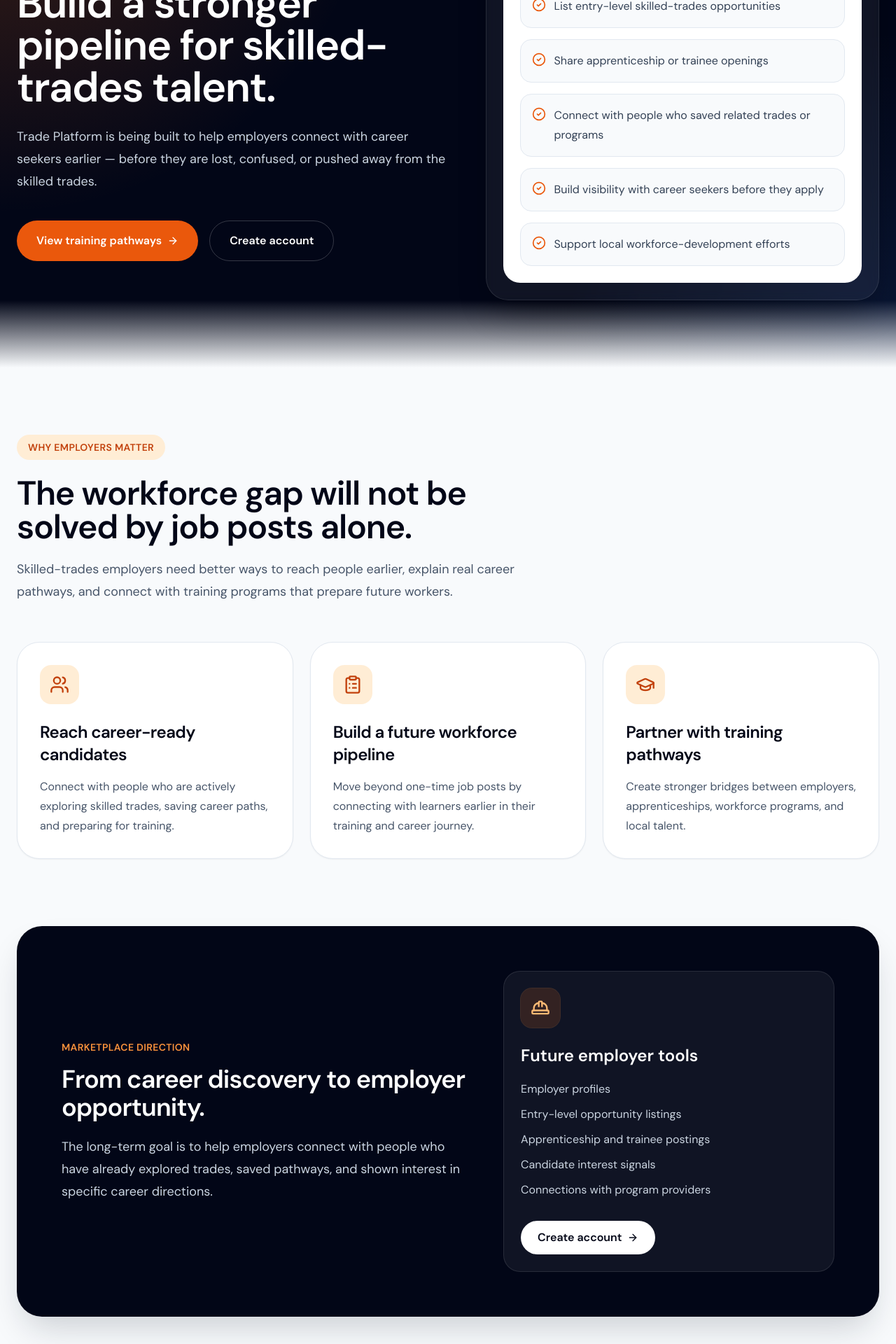
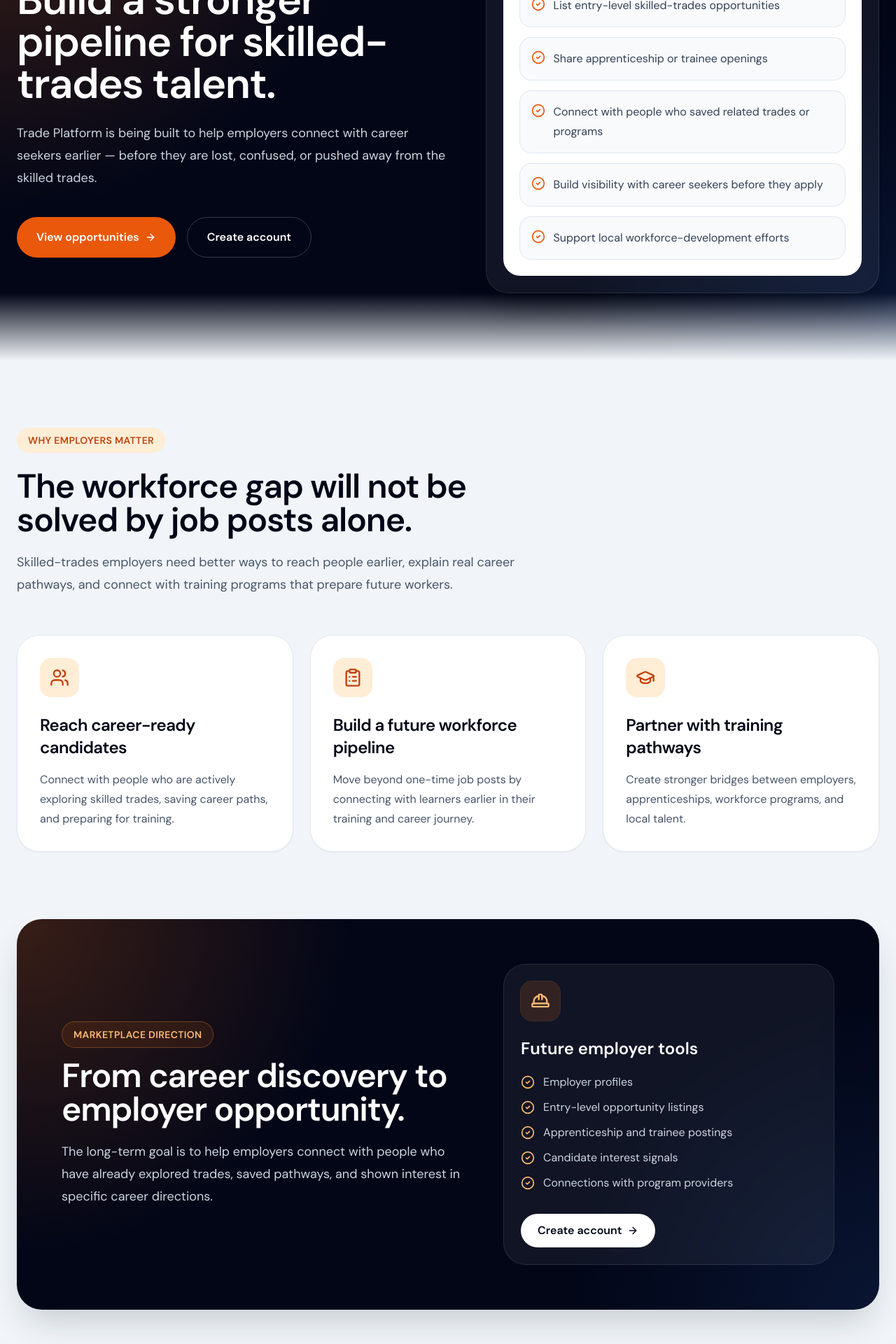
Before and after one commit to sashadman/forge, a Next.js app: page /for-employers in a window 1280 px wide. Shown: the part 320-2240 px from the top of the page at 70% size. Built offline with nearby package versions, Linux system fonts and the light colour scheme; no server answers.

Commit message:
Refactor for employers page to shared design system

```diff
--- a/app/for-employers/page.tsx
+++ b/app/for-employers/page.tsx
@@ -48,51 +48,49 @@ const employerUseCases = [
   'Support local workforce-development efforts',
 ]
 
+const futureTools = [
+  'Employer profiles',
+  'Entry-level opportunity listings',
+  'Apprenticeship and trainee postings',
+  'Candidate interest signals',
+  'Connections with program providers',
+]
+
 export default function ForEmployersPage() {
   return (
-    <main className="min-h-screen bg-slate-50 text-slate-950">
+    <main className="page-shell">
       <SiteNavbar />
 
-      <section className="relative overflow-hidden bg-slate-950 text-white">
-        <div className="absolute inset-0 bg-[radial-gradient(circle_at_top_left,rgba(249,115,22,0.25),transparent_34rem)]" />
-        <div className="absolute inset-0 bg-[radial-gradient(circle_at_bottom_right,rgba(59,130,246,0.14),transparent_30rem)]" />
-        <div className="absolute inset-x-0 bottom-0 h-24 bg-gradient-to-t from-slate-50 to-transparent" />
+      <section className="hero-dark">
+        <div className="hero-fade" />
 
-        <div className="relative mx-auto grid max-w-7xl gap-12 px-6 py-24 lg:grid-cols-[1.05fr_0.95fr] lg:items-center">
+        <div className="section-shell relative grid gap-12 py-24 lg:grid-cols-[1.05fr_0.95fr] lg:items-center">
           <div>
-            <p className="inline-flex rounded-full border border-orange-400/30 bg-orange-500/10 px-4 py-2 text-sm font-semibold uppercase tracking-wide text-orange-300">
-              For employers
-            </p>
+            <p className="eyebrow-dark">For employers</p>
 
-            <h1 className="mt-6 text-4xl font-bold tracking-tight sm:text-6xl">
+            <h1 className="page-title-dark mt-6">
               Build a stronger pipeline for skilled-trades talent.
             </h1>
 
-            <p className="mt-6 max-w-3xl text-lg leading-8 text-slate-300">
+            <p className="lead-text-dark mt-6 max-w-3xl">
               {siteConfig.name} is being built to help employers connect with
               career seekers earlier — before they are lost, confused, or pushed
               away from the skilled trades.
             </p>
 
             <div className="mt-10 flex flex-col gap-4 sm:flex-row">
-              <Link
-                href="/programs"
-                className="inline-flex items-center justify-center gap-2 rounded-full bg-orange-600 px-7 py-4 font-semibold text-white hover:bg-orange-700"
-              >
-                View training pathways
+              <Link href="/opportunities" className="btn-primary px-7 py-4">
+                View opportunities
                 <ArrowRight className="h-4 w-4" />
               </Link>
 
-              <Link
-                href="/auth/sign-up"
-                className="inline-flex items-center justify-center rounded-full border border-white/20 px-7 py-4 font-semibold text-white hover:bg-white/10"
-              >
+              <Link href="/auth/sign-up" className="btn-outline-dark px-7 py-4">
                 Create account
               </Link>
             </div>
           </div>
 
-          <div className="rounded-[2rem] border border-white/10 bg-white/[0.06] p-6 shadow-2xl shadow-black/30 backdrop-blur">
+          <div className="card-dark p-6 shadow-2xl shadow-black/30">
             <div className="rounded-[1.5rem] bg-white p-6 text-slate-950">
               <div className="flex items-center gap-3">
                 <div className="flex h-12 w-12 items-center justify-center rounded-2xl bg-orange-100 text-orange-700">
@@ -109,10 +107,7 @@ export default function ForEmployersPage() {
 
               <div className="mt-6 space-y-4">
                 {employerUseCases.map((item) => (
-                  <div
-                    key={item}
-                    className="flex gap-3 rounded-2xl border border-slate-200 bg-slate-50 p-4"
-                  >
+                  <div key={item} className="mini-card flex gap-3">
                     <CheckCircle2 className="mt-0.5 h-5 w-5 shrink-0 text-orange-600" />
                     <p className="leading-7 text-slate-700">{item}</p>
                   </div>
@@ -123,18 +118,16 @@ export default function ForEmployersPage() {
         </div>
       </section>
 
-      <section className="bg-slate-50 py-24">
-        <div className="mx-auto max-w-7xl px-6">
+      <section className="section-light section-padding">
+        <div className="section-shell">
           <div className="max-w-3xl">
-            <p className="inline-flex rounded-full bg-orange-100 px-4 py-2 text-sm font-semibold uppercase tracking-wide text-orange-700">
-              Why employers matter
-            </p>
+            <p className="eyebrow">Why employers matter</p>
 
-            <h2 className="mt-6 text-4xl font-bold tracking-tight sm:text-5xl">
+            <h2 className="section-title mt-6">
               The workforce gap will not be solved by job posts alone.
             </h2>
 
-            <p className="mt-5 text-lg leading-8 text-slate-600">
+            <p className="lead-text mt-5">
               Skilled-trades employers need better ways to reach people earlier,
               explain real career pathways, and connect with training programs
               that prepare future workers.
@@ -146,10 +139,7 @@ export default function ForEmployersPage() {
               const Icon = benefit.icon
 
               return (
-                <div
-                  key={benefit.title}
-                  className="rounded-[2rem] border border-slate-200 bg-white p-8 shadow-sm"
-                >
+                <div key={benefit.title} className="card card-hover p-8">
                   <div className="flex h-14 w-14 items-center justify-center rounded-2xl bg-orange-100 text-orange-700">
                     <Icon className="h-7 w-7" />
                   </div>
@@ -158,9 +148,7 @@ export default function ForEmployersPage() {
                     {benefit.title}
                   </h3>
 
-                  <p className="mt-4 leading-7 text-slate-600">
-                    {benefit.description}
-                  </p>
+                  <p className="muted-text mt-4">{benefit.description}</p>
                 </div>
               )
             })}
@@ -168,27 +156,25 @@ export default function ForEmployersPage() {
         </div>
       </section>
 
-      <section className="bg-slate-50 pb-24">
-        <div className="mx-auto max-w-7xl px-6">
-          <div className="overflow-hidden rounded-[2.25rem] bg-slate-950 px-8 py-16 text-white shadow-2xl shadow-slate-900/20 md:px-16">
-            <div className="grid gap-10 lg:grid-cols-[1fr_0.8fr] lg:items-center">
+      <section className="section-light pb-24">
+        <div className="section-shell">
+          <div className="dark-panel px-8 py-16 md:px-16">
+            <div className="dark-panel-content grid gap-10 lg:grid-cols-[1fr_0.8fr] lg:items-center">
               <div>
-                <p className="text-sm font-semibold uppercase tracking-wide text-orange-400">
-                  Marketplace direction
-                </p>
+                <p className="eyebrow-dark">Marketplace direction</p>
 
-                <h2 className="mt-4 text-4xl font-bold tracking-tight">
+                <h2 className="section-title-dark mt-4">
                   From career discovery to employer opportunity.
                 </h2>
 
-                <p className="mt-5 max-w-3xl text-lg leading-8 text-slate-300">
+                <p className="lead-text-dark mt-5 max-w-3xl">
                   The long-term goal is to help employers connect with people
                   who have already explored trades, saved pathways, and shown
                   interest in specific career directions.
                 </p>
               </div>
 
-              <div className="rounded-3xl border border-white/10 bg-white/[0.06] p-6">
+              <div className="card-dark">
                 <div className="flex h-14 w-14 items-center justify-center rounded-2xl bg-orange-500/15 text-orange-300 ring-1 ring-orange-400/20">
                   <HardHat className="h-7 w-7" />
                 </div>
@@ -198,17 +184,15 @@ export default function ForEmployersPage() {
                 </h3>
 
                 <ul className="mt-5 space-y-3 text-slate-300">
-                  <li>Employer profiles</li>
-                  <li>Entry-level opportunity listings</li>
-                  <li>Apprenticeship and trainee postings</li>
-                  <li>Candidate interest signals</li>
-                  <li>Connections with program providers</li>
+                  {futureTools.map((tool) => (
+                    <li key={tool} className="flex gap-3">
+                      <CheckCircle2 className="mt-0.5 h-5 w-5 shrink-0 text-orange-300" />
+                      <span>{tool}</span>
+                    </li>
+                  ))}
                 </ul>
 
-                <Link
-                  href="/auth/sign-up"
-                  className="mt-8 inline-flex items-center gap-2 rounded-full bg-white px-6 py-3 font-semibold text-slate-950 hover:bg-slate-100"
-                >
+                <Link href="/auth/sign-up" className="btn-light mt-8">
                   Create account
                   <ArrowRight className="h-4 w-4" />
                 </Link>
```
